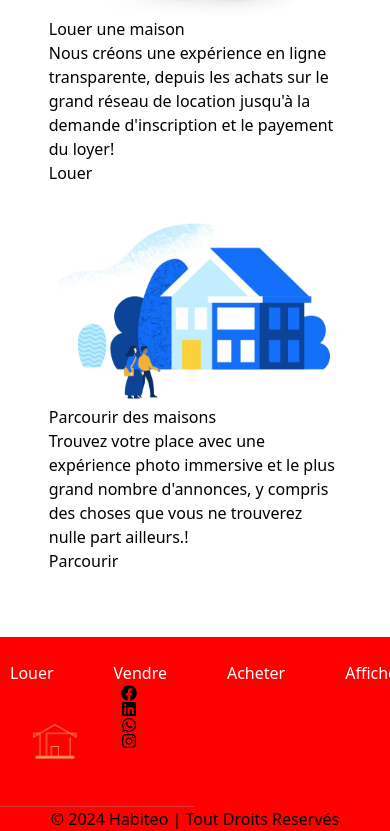
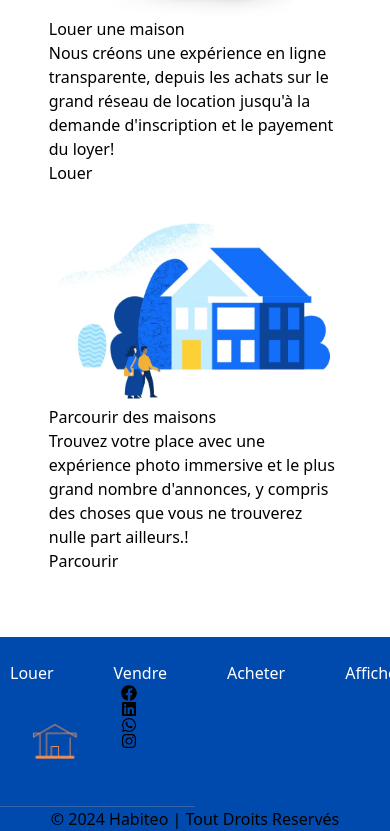
Before and after one commit to Edonak/Habiteo, a React (Vite) app: page / in a window 390 px wide. Shown: the part 6977-7808 px from the top of the page. Built offline with nearby package versions, Linux system fonts and the light colour scheme.

Commit message:
House puschare and buy style responsive, finish

```diff
--- a/src/index.css
+++ b/src/index.css
@@ -10,7 +10,7 @@
 @media screen and (max-width: 768px) {
     .footer {
         width:100%;
-        background:red;
+        background-color: #004AAD;;
       }
       .social-links {
         width:70%;
```
